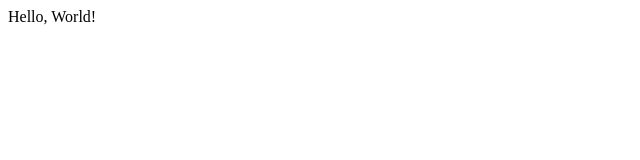
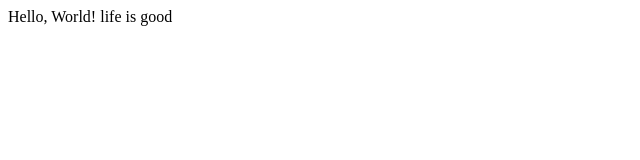
Before and after one commit to Fay1985/cs50Project, a plain HTML site: page index.html in a window 1280 px wide. Shown: the full height of the page, 0-640 px from the left. Drawn offline with Linux system fonts and the light colour scheme.

Commit message:
add new phrase

```diff
--- a/index.html
+++ b/index.html
@@ -7,5 +7,6 @@
 </head>
 <body>
     Hello, World!
+    life is good
 </body>
 </html>
```
